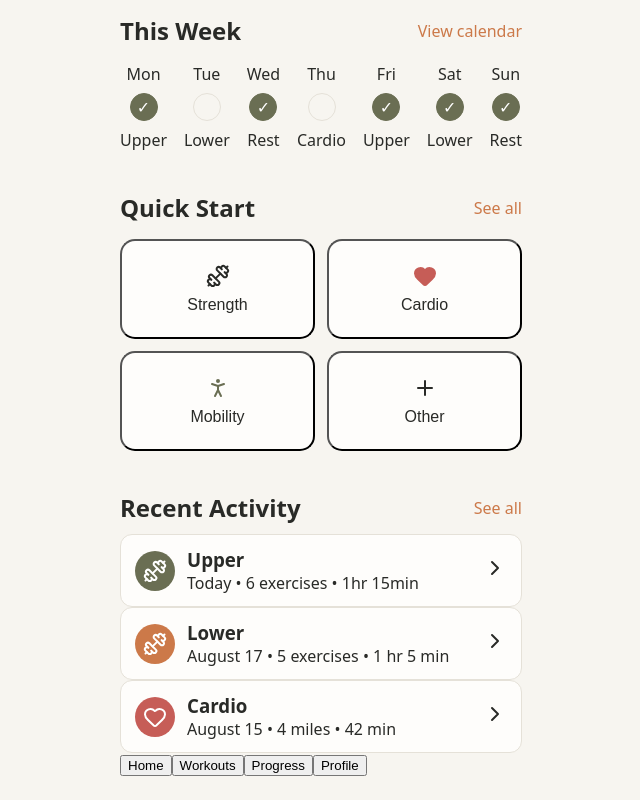
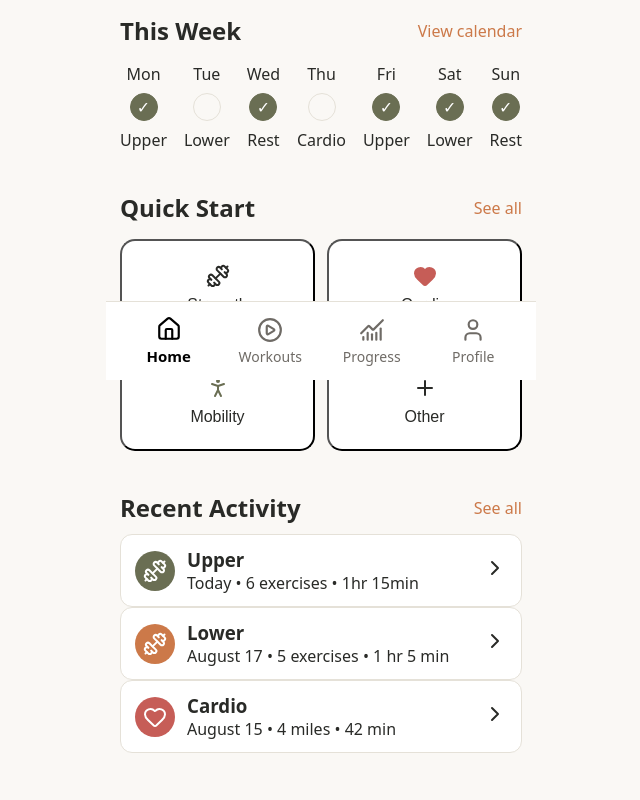
Before and after one commit to almaraz-05/vidafit, a React (Vite) app: page / in a window 1280 px wide. Shown: the part 420-1220 px from the top of the page, without its empty margins (319-959 px from the left). After the commit the page ends 1197 px from the top, so only its background shows below. Built offline with nearby package versions, Linux system fonts and the light colour scheme.

Commit message:
finish bottom nav bar

```diff
--- a/src/components/BottomNav.css
+++ b/src/components/BottomNav.css
@@ -0,0 +1,45 @@
+.bottom-nav {
+    display: flex;
+    align-items: center;
+    justify-content: space-around;
+    position: fixed;
+    bottom: 0;
+    left: 50%;
+    transform: translateX(-50%);
+
+    width: 100%;
+    max-width: 430px;
+
+    background-color: var(--color-surface);
+    border-top: 1px solid var(--color-border);
+
+    padding:10px 12px;
+
+
+}
+
+.bottom-nav-info {
+    display: flex;
+    flex-direction: column;
+    align-items: center;
+    flex: 1;
+    background: none;
+    border: none;
+    gap: 4px;
+    padding: 4px 0;
+
+    font: inherit;
+    font-size: 14px;
+    color: #6f6b66;
+}
+
+.bottom-nav-info svg {
+    width: 26px;
+    height: 26px
+}
+
+.bottom-nav-info:first-child {
+    font-weight: bold;
+    color: black;
+    font-size: 15px;
+}
--- a/src/components/BottomNav.jsx
+++ b/src/components/BottomNav.jsx
@@ -1,39 +1,31 @@
+import { Home, CirclePlay, ChartNoAxesCombined, User } from 'lucide-react';
 import "./BottomNav.css";
 
 function BottomNav() {
 
     const navOptions = [
-        {},
-        {},
-        {},
-        {}
-    ]
+        {name: "Home", icon: Home, iconClass: "home-icon"},
+        {name: "Workouts", icon: CirclePlay, iconClass: "workouts-icon"},
+        {name: "Progress", icon: ChartNoAxesCombined, iconClass: "progress-icon"},
+        {name: "Profile", icon: User, iconClass: "profile-icon"}
+    ];
 
 
     return (
         <nav className="bottom-nav">
+            {navOptions.map((option) => {
+                const Icon = option.icon;
 
-            <button className="bottom-nav-info">
-                {/* <Home /> */}
-                <span>Home</span>
-            </button>
+                return (
+                    <button className="bottom-nav-info" key={option.name}>
+                        <Icon className={option.iconClass}/>
+                        <span>{option.name}</span>
+                    </button>
 
+                );
 
-            <button className="bottom-nav-info">
-                {/* <Home /> */}
-                <span>Workouts</span>
-            </button>
+            })}
 
-
-            <button className="bottom-nav-info">
-                {/* <Home /> */}
-                <span>Progress</span>
-            </button>
-
-            <button className="bottom-nav-info">
-                {/* <Home /> */}
-                <span>Profile</span>
-            </button>
         </nav>
     );
 }
--- a/src/index.css
+++ b/src/index.css
@@ -1,6 +1,6 @@
 :root {
-  --color-background: #f7f5f0; /* Used for the background color */
-  --color-surface: #fefdfb; /* Used for the card colors - slightly darker than background */
+  --color-background: #faf8f5; /* Used for the background color */
+  --color-surface: #ffffff; /* Used for the card colors - slightly darker than background */
 
   --color-text: #292a27;
   --color-text-muted: #74736e;
```
